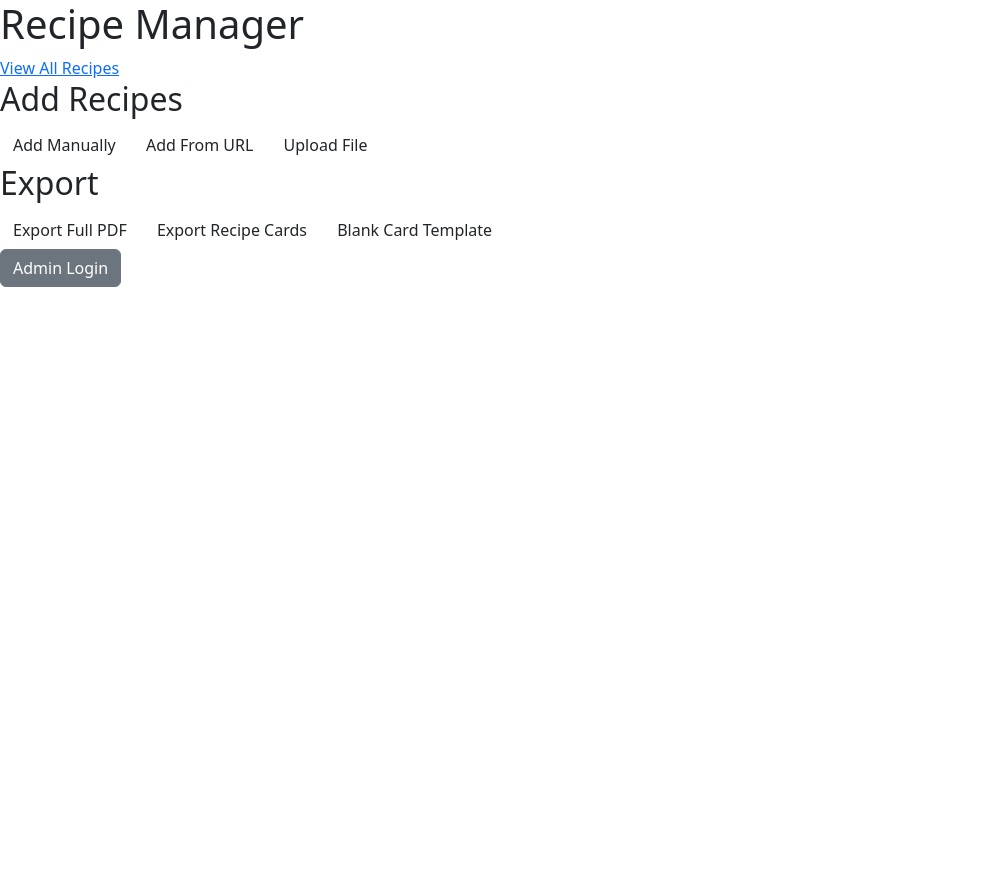
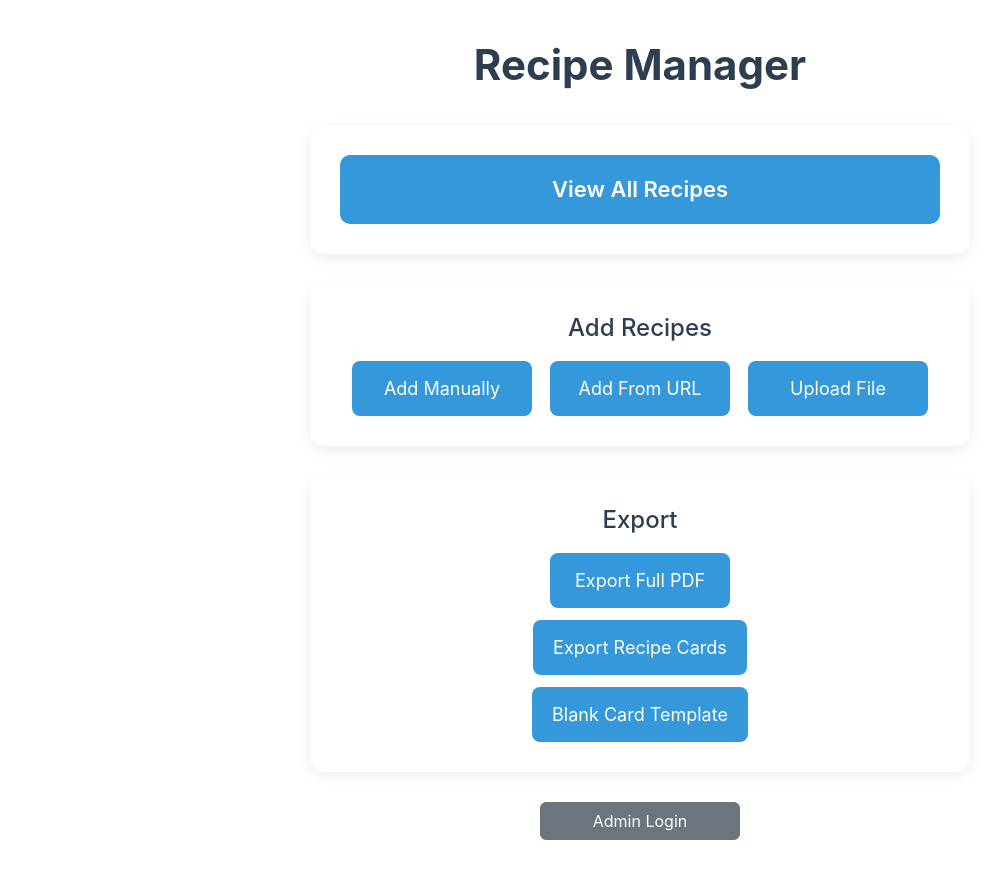
Before and after one commit to Miika0320/recipes, a Flask app: page / in a window 1280 px wide. Shown: the whole page, without its empty margins (0-1003 px from the left). Before the commit the page ends 287 px from the top, so only its background shows below. Run offline with Flask 3, Linux system fonts and the light colour scheme.

Commit message:
Update index.html

```diff
--- a/templates/index.html
+++ b/templates/index.html
@@ -4,6 +4,102 @@
   <meta charset="UTF-8">
   <title>Recipe App</title>
   <link href="https://cdn.jsdelivr.net/npm/bootstrap@5.3.3/dist/css/bootstrap.min.css" rel="stylesheet">
+
+  <style>
+    /* PAGE LAYOUT */
+    .home-wrapper {
+        max-width: 700px;
+        margin: 40px auto;
+        text-align: center;
+        padding: 0 20px;
+        font-family: "Inter", Arial, sans-serif;
+    }
+
+    /* TITLE */
+    .title {
+        font-size: 42px;
+        margin-bottom: 35px;
+        font-weight: 700;
+        color: #2c3e50;
+    }
+
+    /* CARD STYLE CONTAINERS */
+    .main-card,
+    .section-card {
+        background: white;
+        padding: 30px;
+        border-radius: 14px;
+        box-shadow: 0 4px 14px rgba(0,0,0,0.07);
+        margin-bottom: 30px;
+    }
+
+    .section-card h2 {
+        font-size: 24px;
+        margin-bottom: 18px;
+        color: #2c3e50;
+    }
+
+    /* MAIN BUTTON */
+    .btn-main {
+        display: inline-block;
+        background: #3498db;
+        color: white;
+        padding: 18px 26px;
+        border-radius: 10px;
+        font-size: 22px;
+        font-weight: 600;
+        text-decoration: none;
+        width: 100%;
+        transition: 0.2s;
+    }
+    .btn-main:hover {
+        background: #2980b9;
+        transform: translateY(-2px);
+    }
+
+    /* REGULAR BUTTONS */
+    .btn-custom {
+        display: inline-block;
+        background: #3498db;
+        color: white !important;
+        padding: 14px 20px;
+        border-radius: 8px;
+        font-size: 18px;
+        text-decoration: none;
+        min-width: 180px;
+        transition: 0.2s;
+    }
+    .btn-custom:hover {
+        background: #2980b9;
+        transform: translateY(-2px);
+    }
+
+    /* BUTTON GROUP LAYOUTS */
+    .button-row {
+        display: flex;
+        justify-content: center;
+        gap: 18px;
+        flex-wrap: wrap;
+    }
+
+    .button-column {
+        display: flex;
+        flex-direction: column;
+        gap: 12px;
+        align-items: center;
+    }
+
+    /* ADMIN LOGIN */
+    .admin-login {
+        margin-top: 25px;
+        text-align: center;
+    }
+
+    .admin-login .btn {
+        min-width: 200px;
+    }
+  </style>
+
 </head>
 <body>
 
@@ -20,9 +116,9 @@
         <div class="section-card">
             <h2>Add Recipes</h2>
             <div class="button-row">
-                <a href="/add/manual" class="btn">Add Manually</a>
-                <a href="/add/url" class="btn">Add From URL</a>
-                <a href="/add/upload" class="btn">Upload File</a>
+                <a href="/add/manual" class="btn-custom">Add Manually</a>
+                <a href="/add/url" class="btn-custom">Add From URL</a>
+                <a href="/add/upload" class="btn-custom">Upload File</a>
             </div>
         </div>
 
@@ -30,9 +126,9 @@
         <div class="section-card">
             <h2>Export</h2>
             <div class="button-column">
-                <a href="/export/pdf" class="btn">Export Full PDF</a>
-                <a href="/export/cards" class="btn">Export Recipe Cards</a>
-                <a href="/template" class="btn">Blank Card Template</a>
+                <a href="/export/pdf" class="btn-custom">Export Full PDF</a>
+                <a href="/export/cards" class="btn-custom">Export Recipe Cards</a>
+                <a href="/template" class="btn-custom">Blank Card Template</a>
             </div>
         </div>
 
```
